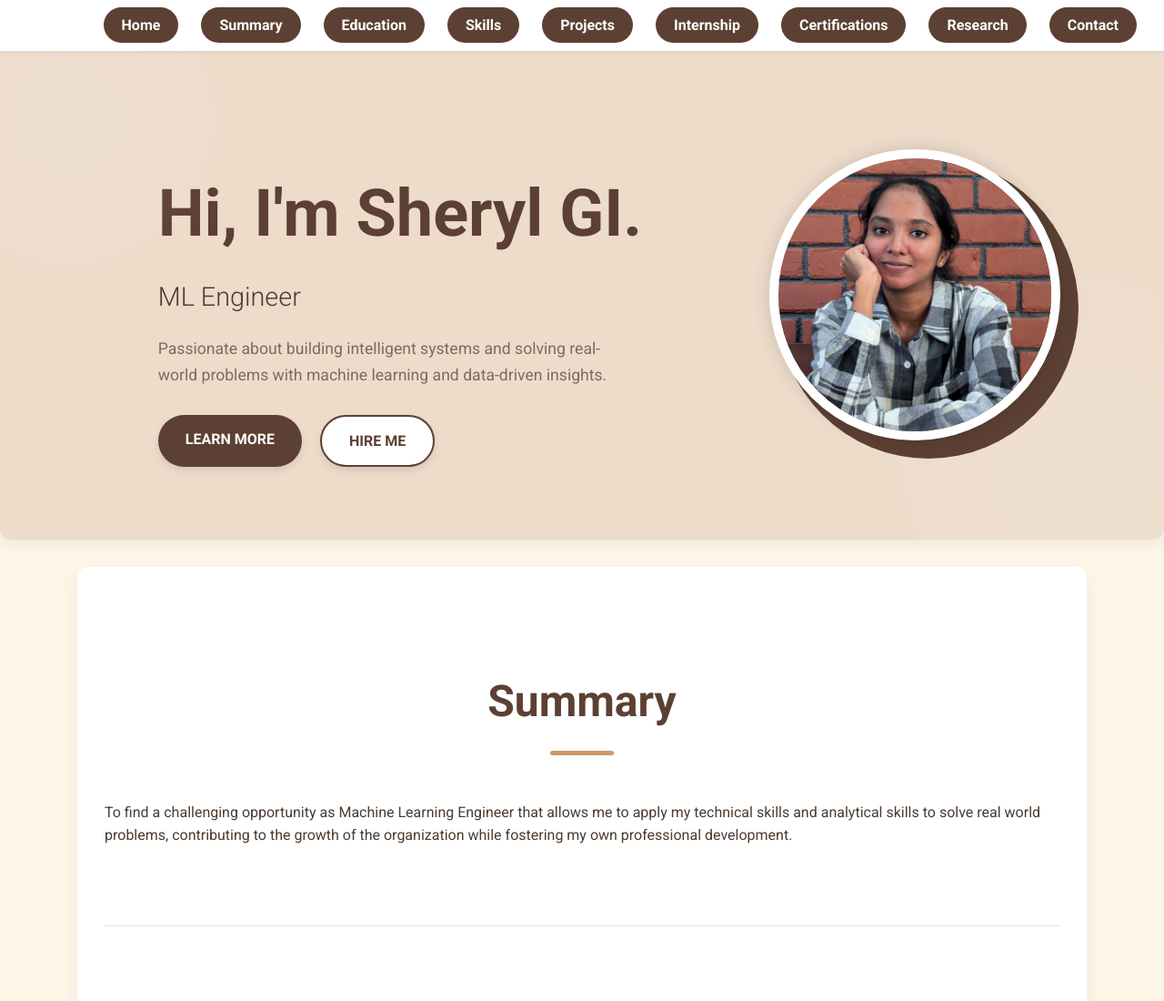
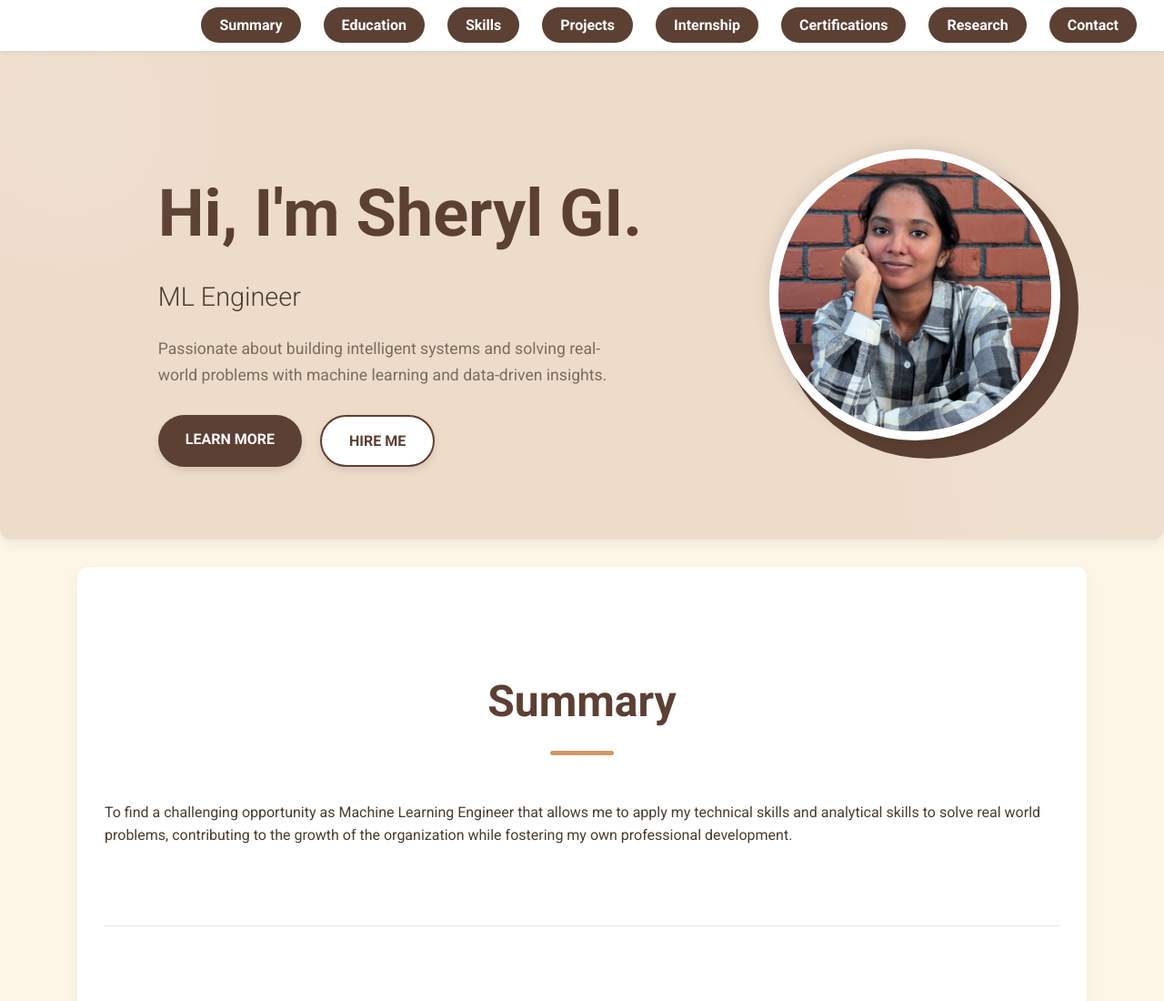
Before and after one commit to Sherylproject/Sheryl_portfolio, a plain HTML site: page index.html in a window 1280 px wide. Shown: the top 1100 px of the page at 91% size. Drawn offline with Linux system fonts and the light colour scheme.

Commit message:
Update index.html

```diff
--- a/index.html
+++ b/index.html
@@ -627,7 +627,7 @@
 
     <nav class="top-navbar">
         <a href="#" class="logo"></a> <ul>
-            <li><a href="#" class ="btn-contact">Home</a></li>
+
             <li><a href="#summary" class="btn-contact">Summary</a></li>
             <li><a href="#education" class="btn-contact">Education</a></li>
             <li><a href="#skills" class="btn-contact">Skills</a></li>
```
